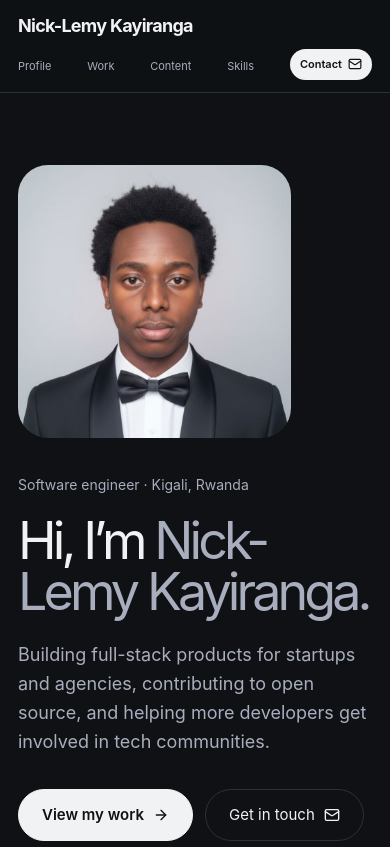
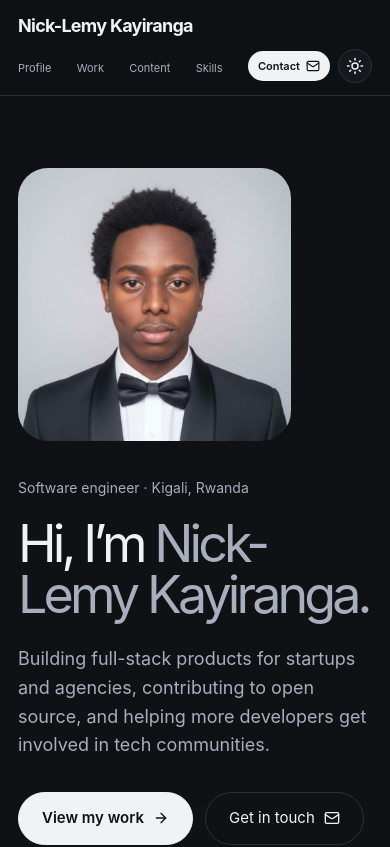
Before and after one commit to Nick-Lemy/portfolio, a React (Vite) app: page / in a window 390 px wide. Shown: the top 847 px of the page. Built offline with nearby package versions, Linux system fonts and the light colour scheme.

Commit message:
feat: add light and dark theme toggle

```diff
--- a/src/App.css
+++ b/src/App.css
@@ -71,6 +71,23 @@
   --muted: var(--color-charcoal-blue-300);
   --line: var(--color-charcoal-blue-800);
   --accent: var(--color-steel-azure-300);
+  --control-bg: var(--color-charcoal-blue-50);
+  --control-fg: var(--color-charcoal-blue-950);
+  --control-hover: var(--color-charcoal-blue-200);
+}
+
+:root[data-theme="light"] {
+  color: var(--color-charcoal-blue-900);
+  background: var(--color-deep-space-blue-50);
+  --page: var(--color-deep-space-blue-50);
+  --surface: #ffffff;
+  --ink: var(--color-charcoal-blue-900);
+  --muted: var(--color-charcoal-blue-600);
+  --line: var(--color-charcoal-blue-200);
+  --accent: var(--color-steel-azure-700);
+  --control-bg: var(--color-charcoal-blue-900);
+  --control-fg: var(--color-charcoal-blue-50);
+  --control-hover: var(--color-charcoal-blue-800);
 }
 
 * { box-sizing: border-box; }
@@ -82,11 +99,15 @@ a:hover { color: var(--accent); }
 .site-nav { position: sticky; top: 0; z-index: 10; border-bottom: 1px solid var(--line); background: color-mix(in srgb, var(--page) 94%, transparent); }
 .nav-inner, .content, .footer-inner { width: min(100% - 48px, 1120px); margin-inline: auto; }
 .nav-inner { min-height: 72px; display: flex; align-items: center; justify-content: space-between; gap: 24px; }
+.nav-controls { display: flex; align-items: center; justify-content: flex-end; gap: 14px; }
 .brand { font-size: 18px; font-weight: 700; letter-spacing: -.04em; }
 .nav-links { display: flex; align-items: center; gap: clamp(16px, 2.5vw, 34px); list-style: none; padding: 0; margin: 0; }
 .nav-links a { color: var(--muted); font-size: 14px; transition: color .18s; }
 .nav-links a:hover, .nav-links a:focus-visible { color: var(--ink); }
-.nav-links li:last-child a { display: inline-flex; align-items: center; justify-content: center; gap: 6px; padding: 11px 22px; border-radius: 999px; background: var(--color-charcoal-blue-50); color: var(--color-charcoal-blue-950); font-weight: 600; }
+.nav-links li:last-child a { display: inline-flex; align-items: center; justify-content: center; gap: 6px; padding: 11px 22px; border-radius: 999px; background: var(--control-bg); color: var(--control-fg); font-weight: 600; }
+.theme-toggle { display: inline-flex; width: 40px; height: 40px; align-items: center; justify-content: center; flex: 0 0 auto; padding: 0; border: 1px solid var(--line); border-radius: 50%; background: var(--surface); color: var(--ink); cursor: pointer; transition: background .18s, border-color .18s, color .18s; }
+.theme-toggle:hover { border-color: var(--accent); color: var(--accent); }
+button:focus-visible, a:focus-visible { outline: 2px solid var(--accent); outline-offset: 4px; }
 .content { padding-block: 100px; }
 .hero { display: grid; grid-template-columns: minmax(0, 1fr) 300px; align-items: center; gap: clamp(50px, 10vw, 150px); padding-top: 110px; padding-bottom: 80px; }
 .hero-main { max-width: 630px; }
@@ -97,9 +118,9 @@ h1 { max-width: 720px; margin-bottom: 24px; font-size: clamp(52px, 7vw, 96px); l
 .hero-copy { max-width: 610px; margin-bottom: 32px; color: var(--muted); font-size: clamp(18px, 2vw, 23px); line-height: 1.6; }
 .hero-links { display: flex; flex-wrap: wrap; align-items: center; gap: 12px; font-size: 15px; }
 .hero-links a { display: inline-flex; align-items: center; gap: 9px; padding: 14px 23px; border: 1px solid var(--line); border-radius: 999px; color: var(--ink); transition: border-color .18s, background .18s; }
-.hero-links a:first-child { background: var(--color-charcoal-blue-50); border-color: var(--color-charcoal-blue-50); color: var(--color-charcoal-blue-950); font-weight: 600; }
-.hero-links a:hover { border-color: var(--color-charcoal-blue-500); background: var(--color-charcoal-blue-900); }
-.hero-links a:first-child:hover { background: var(--color-charcoal-blue-200); }
+.hero-links a:first-child { background: var(--control-bg); border-color: var(--control-bg); color: var(--control-fg); font-weight: 600; }
+.hero-links a:hover { border-color: var(--accent); background: var(--surface); }
+.hero-links a:first-child:hover { background: var(--control-hover); }
 .hero-photo { display: block; width: min(100%, 300px); aspect-ratio: 1; object-fit: cover; border-radius: 30px; background: var(--color-deep-space-blue-100); }
 .worked-with { display: flex; flex-wrap: wrap; align-items: center; gap: 14px 28px; padding: 24px 0; border-block: 1px solid var(--line); color: var(--muted); font-size: 14px; }
 .worked-with strong { margin-right: 4px; font-weight: 400; }
@@ -143,6 +164,7 @@ h1 { max-width: 720px; margin-bottom: 24px; font-size: clamp(52px, 7vw, 96px); l
 @media (max-width: 720px) {
   .nav-inner, .content, .footer-inner { width: min(100% - 36px, 1120px); }
   .nav-inner { min-height: 64px; }
+  .nav-controls { flex: 1; }
   .nav-links { gap: 14px; }
   .nav-links a { font-size: 12px; }
   .nav-links li:last-child a { padding: 9px 13px; }
@@ -155,7 +177,9 @@ h1 { max-width: 720px; margin-bottom: 24px; font-size: clamp(52px, 7vw, 96px); l
 }
 @media (max-width: 460px) {
   .nav-inner { align-items: flex-start; flex-direction: column; justify-content: center; gap: 10px; padding-block: 12px; }
-  .nav-links { width: 100%; justify-content: space-between; gap: 8px; }
+  .nav-links { flex: 1; width: auto; justify-content: space-between; gap: 8px; }
+  .nav-controls { width: 100%; justify-content: space-between; gap: 8px; }
+  .theme-toggle { width: 34px; height: 34px; }
   .nav-links a { font-size: 11px; }
   .nav-links li:last-child a { padding: 7px 10px; }
   .hero-photo { grid-row: 1; }
--- a/src/components/Nav.jsx
+++ b/src/components/Nav.jsx
@@ -1,5 +1,6 @@
+import { useEffect, useState } from 'react'
 import { profile } from '../data/profile'
-import { Mail } from 'lucide-react'
+import { Mail, Moon, Sun } from 'lucide-react'
 
 const links = [
   { label: 'Profile', to: '#profile' },
@@ -9,13 +10,46 @@ const links = [
   { label: 'Contact', to: '#contact' },
 ]
 
-export const Nav = () => (
+export const Nav = () => {
+  const [theme, setTheme] = useState(() => {
+    try {
+      return localStorage.getItem('theme') === 'light' ? 'light' : 'dark'
+    } catch {
+      return 'dark'
+    }
+  })
+
+  useEffect(() => {
+    document.documentElement.dataset.theme = theme
+    try {
+      localStorage.setItem('theme', theme)
+    } catch {
+      // The selected theme still applies for this session if storage is unavailable.
+    }
+  }, [theme])
+
+  const nextTheme = theme === 'dark' ? 'light' : 'dark'
+
+  return (
     <nav className="site-nav" aria-label="Main navigation">
       <div className="nav-inner">
         <a href="#top" className="brand">{profile.name} {profile.lastName}</a>
+        <div className="nav-controls">
           <ul className="nav-links">
             {links.map((link) => <li key={link.to}><a href={link.to}>{link.label}{link.label === 'Contact' && <Mail size={14} aria-hidden="true" />}</a></li>)}
           </ul>
+          <button
+            type="button"
+            className="theme-toggle"
+            onClick={() => setTheme(nextTheme)}
+            aria-label={`Switch to ${nextTheme} mode`}
+            aria-pressed={theme === 'light'}
+            title={`Switch to ${nextTheme} mode`}
+          >
+            {theme === 'dark' ? <Sun size={18} aria-hidden="true" /> : <Moon size={18} aria-hidden="true" />}
+          </button>
+        </div>
       </div>
     </nav>
   )
+}
```
Lines whose indentation alone changed are shown as unchanged.
